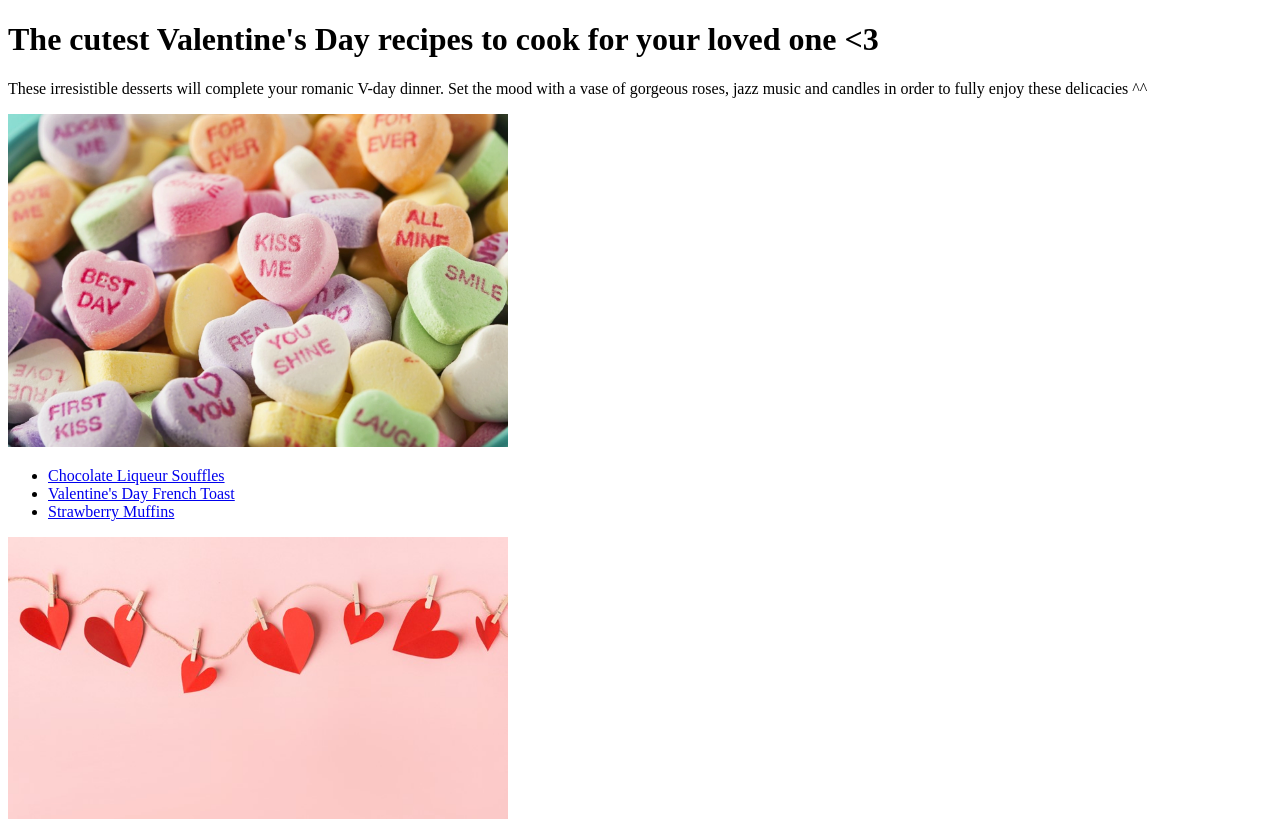
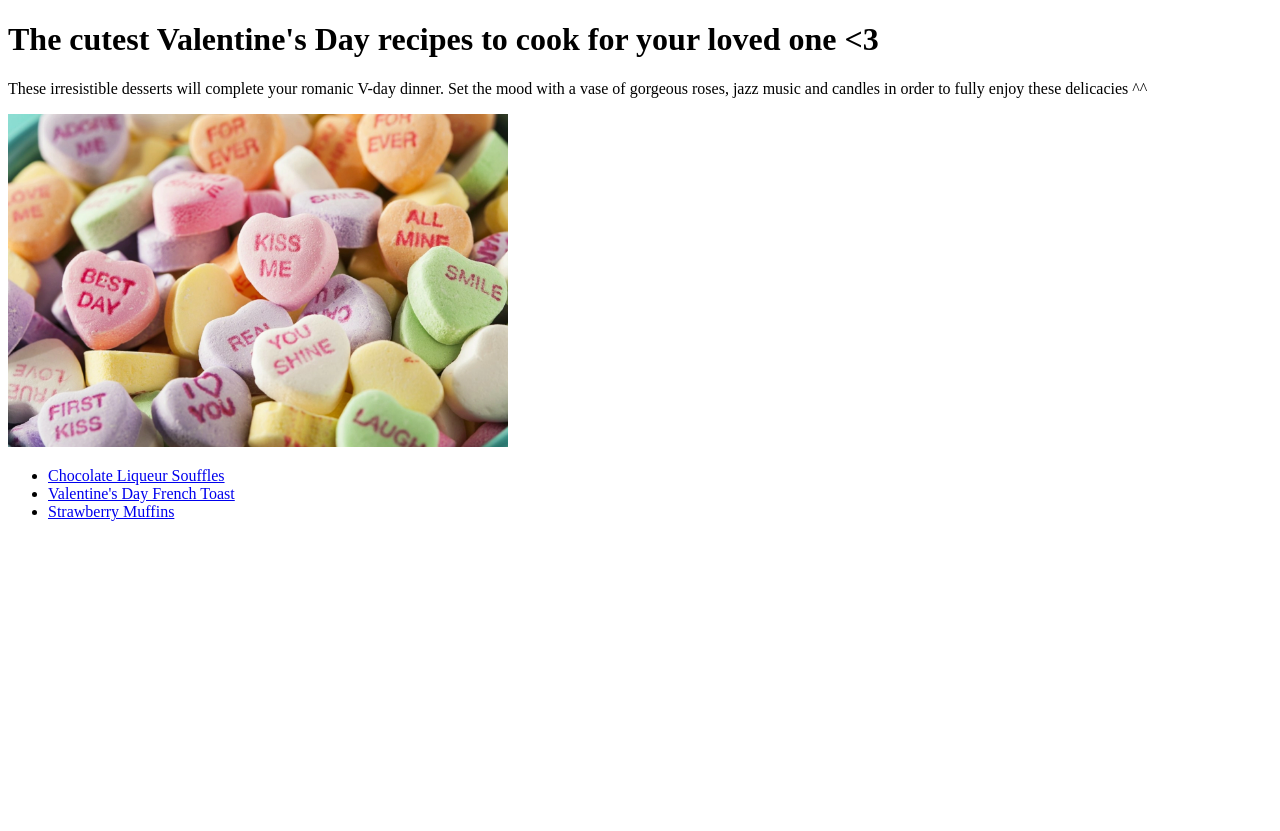
Before and after one commit to anamarialungu/odin-recipes, a plain HTML site: page index.html in a window 1280 px wide. After the commit the page ends 800 px from the top, so only its background shows below. Drawn offline with Linux system fonts and the light colour scheme.

Commit message:
Update index.html

```diff
--- a/index.html
+++ b/index.html
@@ -14,6 +14,5 @@
     <li> <a href="recipes/french toast.html"> Valentine's Day French Toast </a>  </li>
     <li> <a href="recipes/strawberry muffins.html"> Strawberry Muffins </a> </li>
     </ul>
-    <img src="images/hearts on a string.jpg" width="500" alt="hearts on a string">
 </body>
 </html>
```
